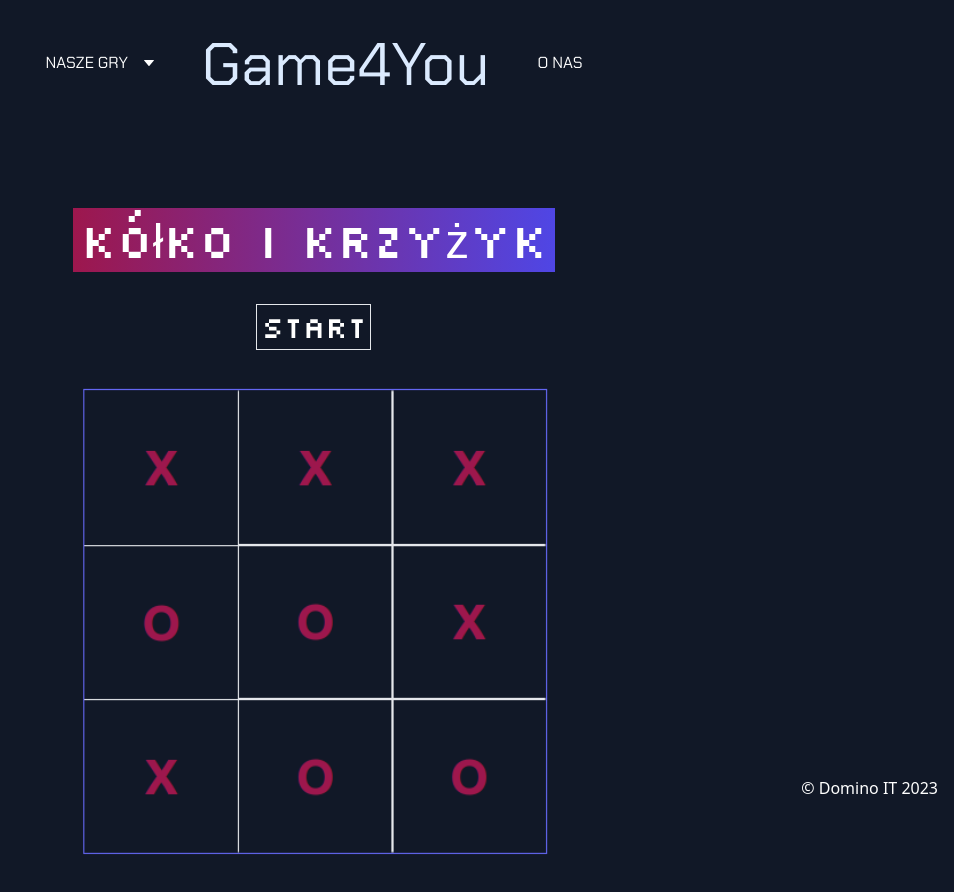
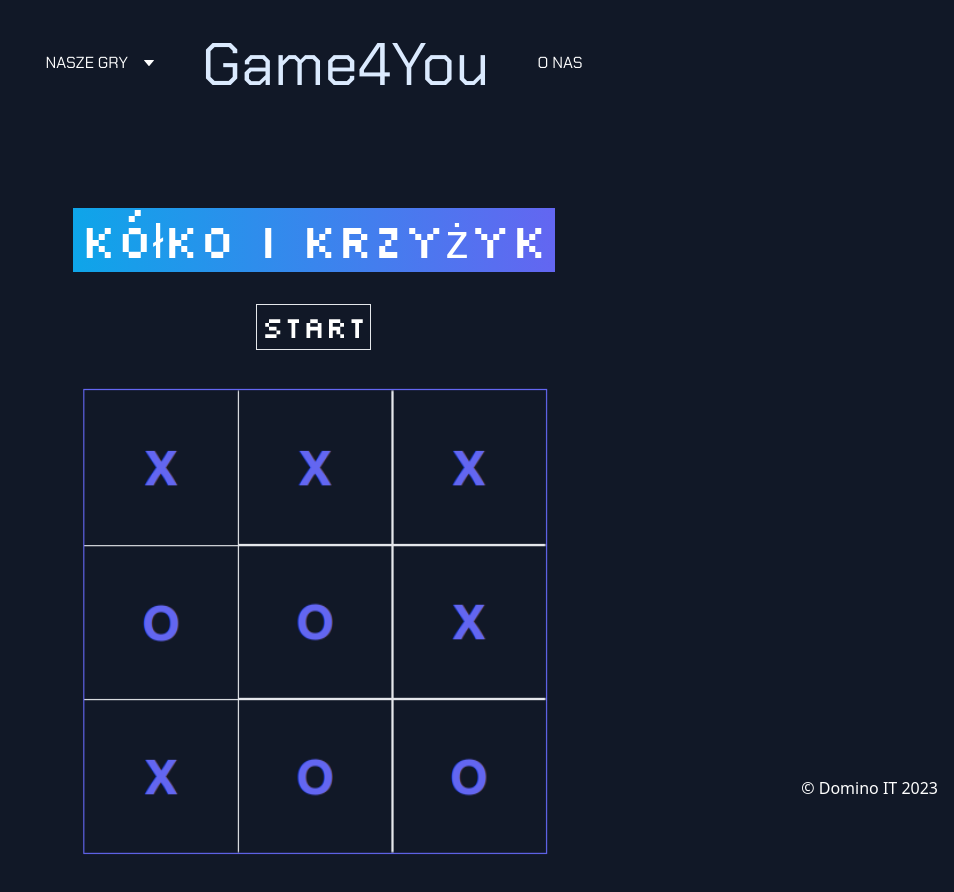
Before and after one commit to DominoxB/Game4You, a Vue app: page /TicTacToeGame in a window 1280 px wide. Shown: the whole page, without its empty margins (326-1280 px from the left). Built offline with nearby package versions, Linux system fonts and the light colour scheme.

Commit message:
feat: work with style

```diff
--- a/src/components/atoms/TicTacToe.vue
+++ b/src/components/atoms/TicTacToe.vue
@@ -1,5 +1,5 @@
 <template>
-  <div class="w-[450px] h-[450px] text-pink-800 grid grid-cols-3 grid-rows-3 pt-4">
+  <div class="w-[450px] h-[450px] text-indigo-500 grid grid-cols-3 grid-rows-3 pt-4">
     <div class="flex justify-center items-center text-5xl font-bold">X</div>
     <div class="border border-t-transparent flex justify-center items-center text-5xl font-bold">X</div>
     <div class="border border-r-transparent border-t-transparent flex justify-center items-center text-5xl font-bold">
--- a/src/components/organisms/TicTacToeGameBoard.vue
+++ b/src/components/organisms/TicTacToeGameBoard.vue
@@ -1,7 +1,7 @@
 <template>
   <div>
     <div v-if="showBtn" class="font-silk text-center mb-8">
-      <div class="text-white text-5xl p-2 bg-gradient-to-r from-pink-800 to-indigo-600">Kółko i krzyżyk</div>
+      <div class="text-white text-5xl p-2 bg-gradient-to-r from-sky-500 to-indigo-500">Kółko i krzyżyk</div>
       <button class="border p-1 text-white text-3xl my-8" @click="startGame">START</button>
       <img src="../images/tictac.png" class="mx-auto w-[480px] h-[480px]"/>
     </div>
```
Also changed, not shown: src/components/images/tictac.png.
